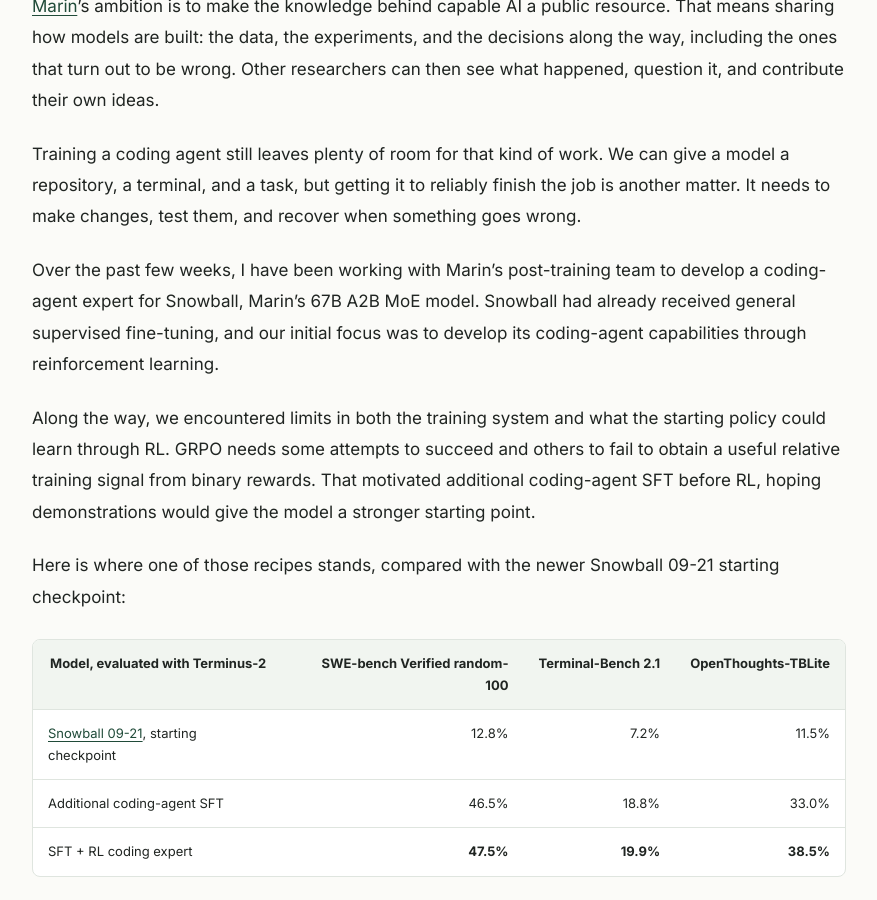
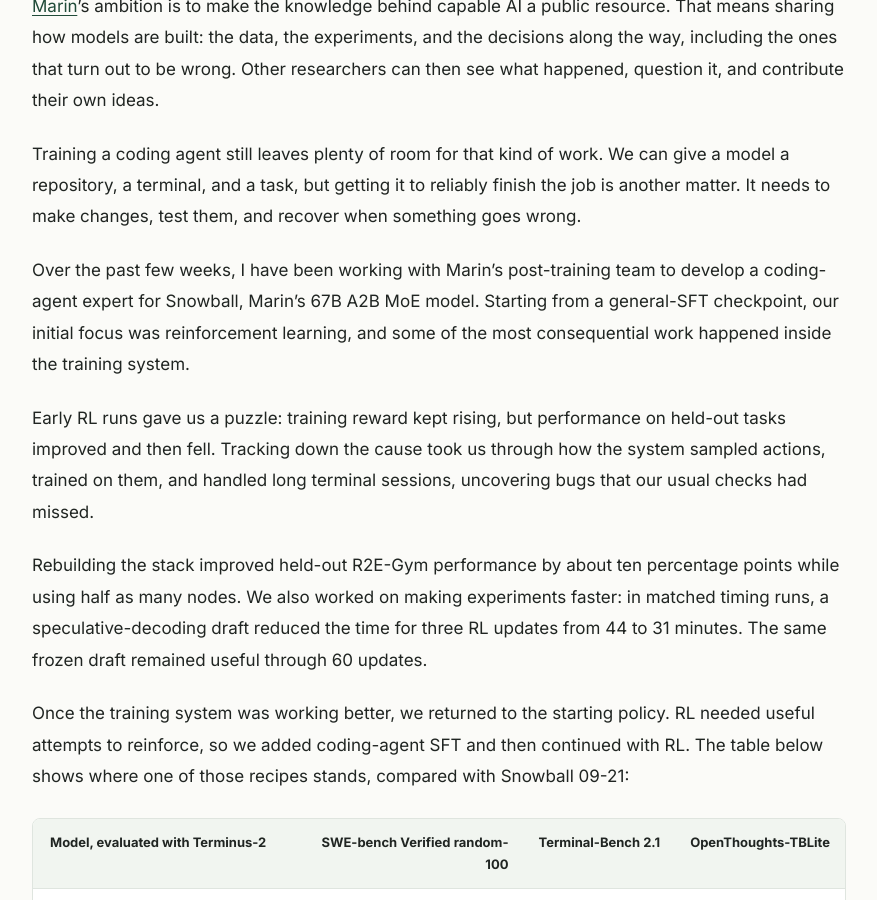
Before and after one commit to lukedhlee/lukedhlee.github.io, a Jekyll site: the page built from _posts/2026-10-21-turning-snowball-into-a-coding-agent.md, in a window 1280 px wide and 900 px high, scrolled down 1220 px. Shown: the whole window, without its empty margins (201-1078 px from the left). Built offline with Jekyll 4.4.1, drawn with Linux system fonts in a browser that asks for light colours.

Commit message:
Introduce RL journey through training puzzles and infrastructure gains

```diff
--- a/_posts/2026-10-21-turning-snowball-into-a-coding-agent.md
+++ b/_posts/2026-10-21-turning-snowball-into-a-coding-agent.md
@@ -16,11 +16,13 @@
 
 Training a coding agent still leaves plenty of room for that kind of work. We can give a model a repository, a terminal, and a task, but getting it to reliably finish the job is another matter. It needs to make changes, test them, and recover when something goes wrong.
 
-Over the past few weeks, I have been working with Marin’s post-training team to develop a coding-agent expert for Snowball, Marin’s 67B A2B MoE model. Snowball had already received general supervised fine-tuning, and our initial focus was to develop its coding-agent capabilities through reinforcement learning.
+Over the past few weeks, I have been working with Marin’s post-training team to develop a coding-agent expert for Snowball, Marin’s 67B A2B MoE model. Starting from a general-SFT checkpoint, our initial focus was reinforcement learning, and some of the most consequential work happened inside the training system.
 
-Along the way, we encountered limits in both the training system and what the starting policy could learn through RL. GRPO needs some attempts to succeed and others to fail to obtain a useful relative training signal from binary rewards. That motivated additional coding-agent SFT before RL, hoping demonstrations would give the model a stronger starting point.
+Early RL runs gave us a puzzle: training reward kept rising, but performance on held-out tasks improved and then fell. Tracking down the cause took us through how the system sampled actions, trained on them, and handled long terminal sessions, uncovering bugs that our usual checks had missed.
 
-Here is where one of those recipes stands, compared with the newer Snowball 09-21 starting checkpoint:
+Rebuilding the stack improved held-out R2E-Gym performance by about ten percentage points while using half as many nodes. We also worked on making experiments faster: in matched timing runs, a speculative-decoding draft reduced the time for three RL updates from 44 to 31 minutes. The same frozen draft remained useful through 60 updates.
+
+Once the training system was working better, we returned to the starting policy. RL needed useful attempts to reinforce, so we added coding-agent SFT and then continued with RL. The table below shows where one of those recipes stands, compared with Snowball 09-21:
 
 <div class="table-wrap" markdown="1">
 
```
